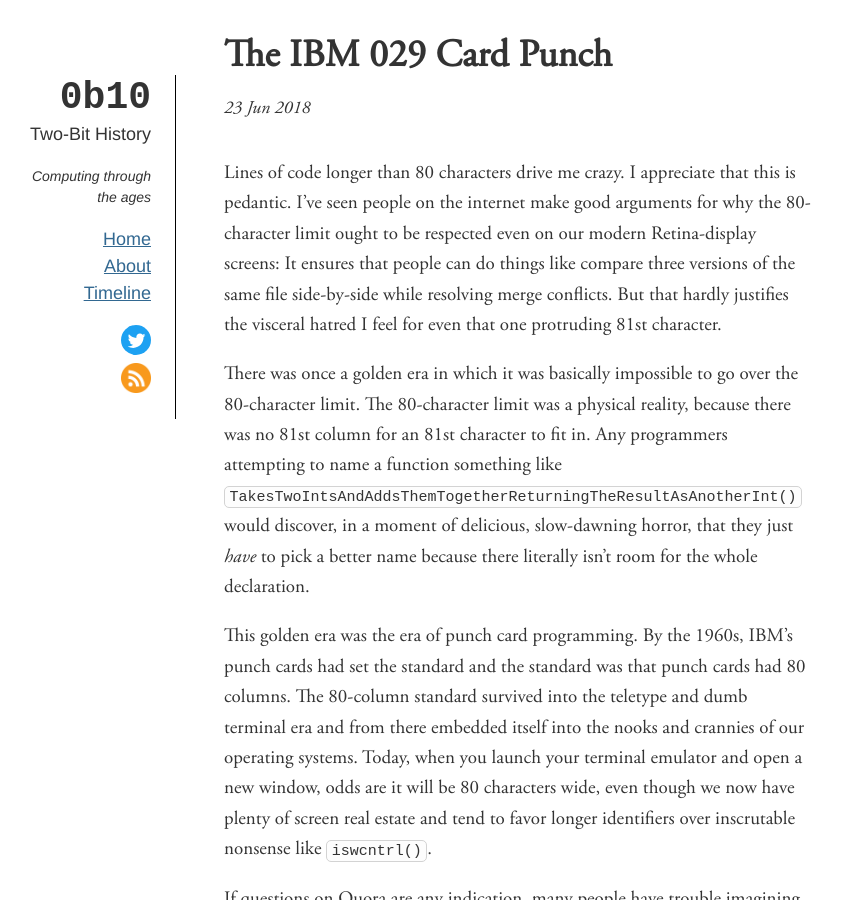
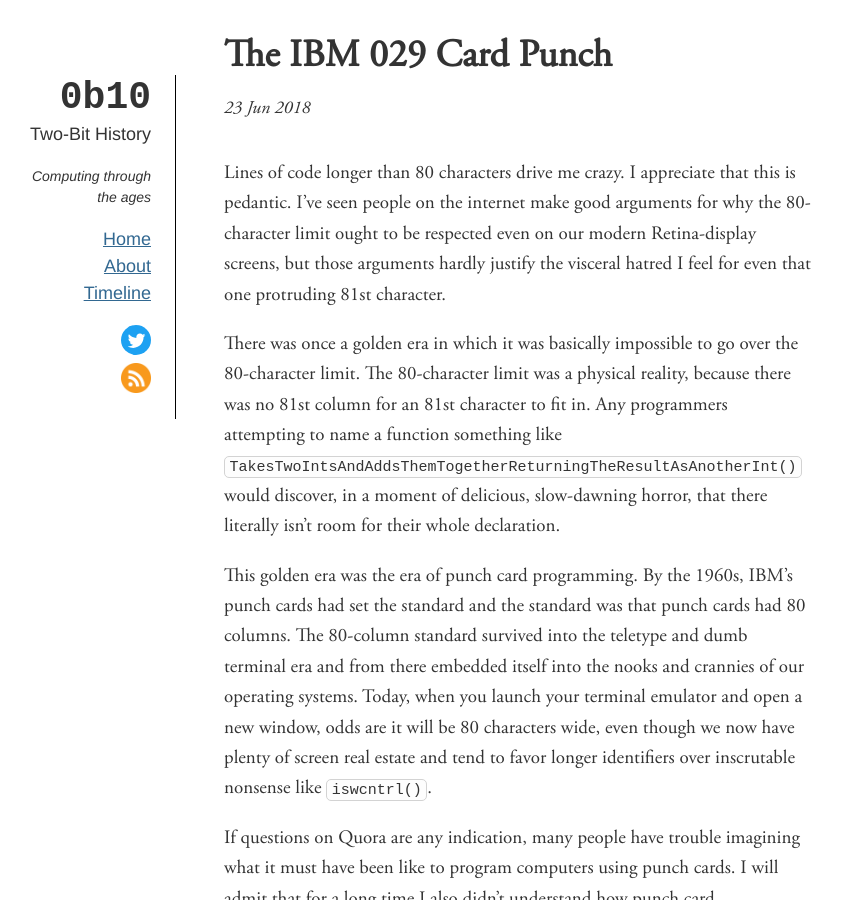
Before and after one commit to sinclairtarget/sinclairtarget.github.io, a Jekyll site: the page built from _posts/2018-06-23-ibm-029-card-punch.md, in a window 1280 px wide and 900 px high. Shown: the whole window, without its empty margins (122-964 px from the left). Built offline with Jekyll 4.4.1, drawn with Linux system fonts in a browser that asks for light colours.

Commit message:
Punch card post intro cuts.

```diff
--- a/_posts/2018-06-23-ibm-029-card-punch.md
+++ b/_posts/2018-06-23-ibm-029-card-punch.md
@@ -7,19 +7,16 @@ description:  >
 Lines of code longer than 80 characters drive me crazy. I appreciate that this
 is pedantic. I've seen people on the internet make good arguments for why the
 80-character limit ought to be respected even on our modern Retina-display
-screens: It ensures that people can do things like compare three versions of
-the same file side-by-side while resolving merge conflicts. But that hardly
-justifies the visceral hatred I feel for even that one protruding 81st
-character.
+screens, but those arguments hardly justify the visceral hatred I feel for even
+that one protruding 81st character.
 
 There was once a golden era in which it was basically impossible to go over the
 80-character limit. The 80-character limit was a physical reality, because
 there was no 81st column for an 81st character to fit in. Any programmers
 attempting to name a function something like
 `TakesTwoIntsAndAddsThemTogetherReturningTheResultAsAnotherInt()` would
-discover, in a moment of delicious, slow-dawning horror, that they just _have_
-to pick a better name because there literally isn't room for the whole
-declaration.
+discover, in a moment of delicious, slow-dawning horror, that there literally
+isn't room for their whole declaration.
 <!--more-->
 
 This golden era was the era of punch card programming. By the 1960s, IBM's
```
